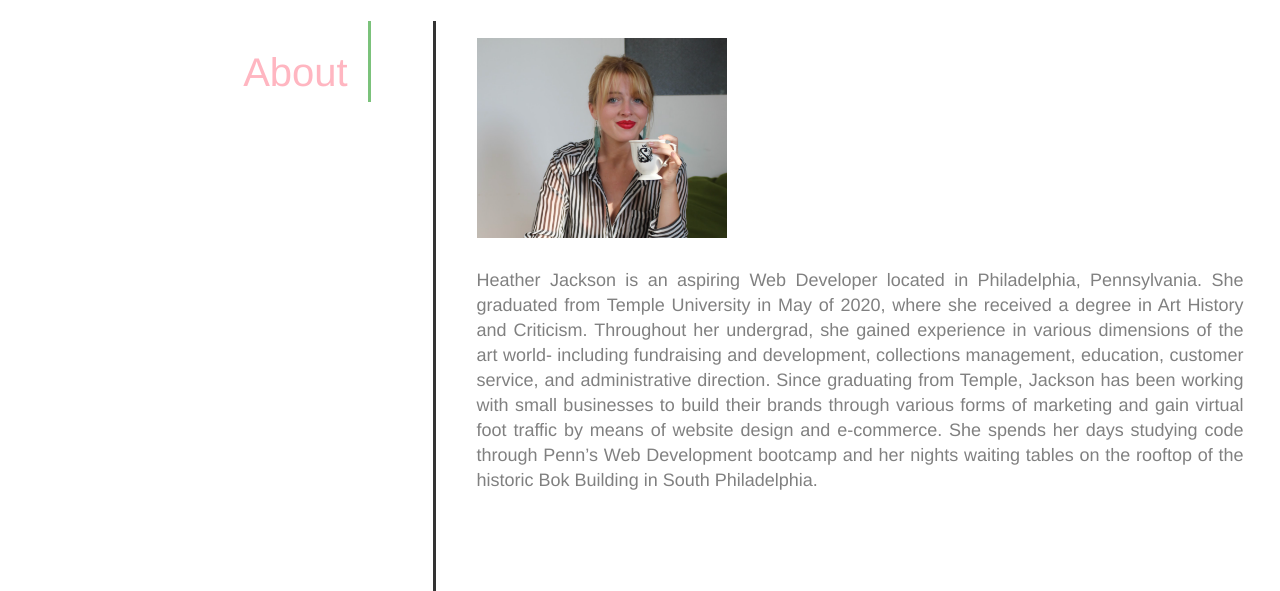
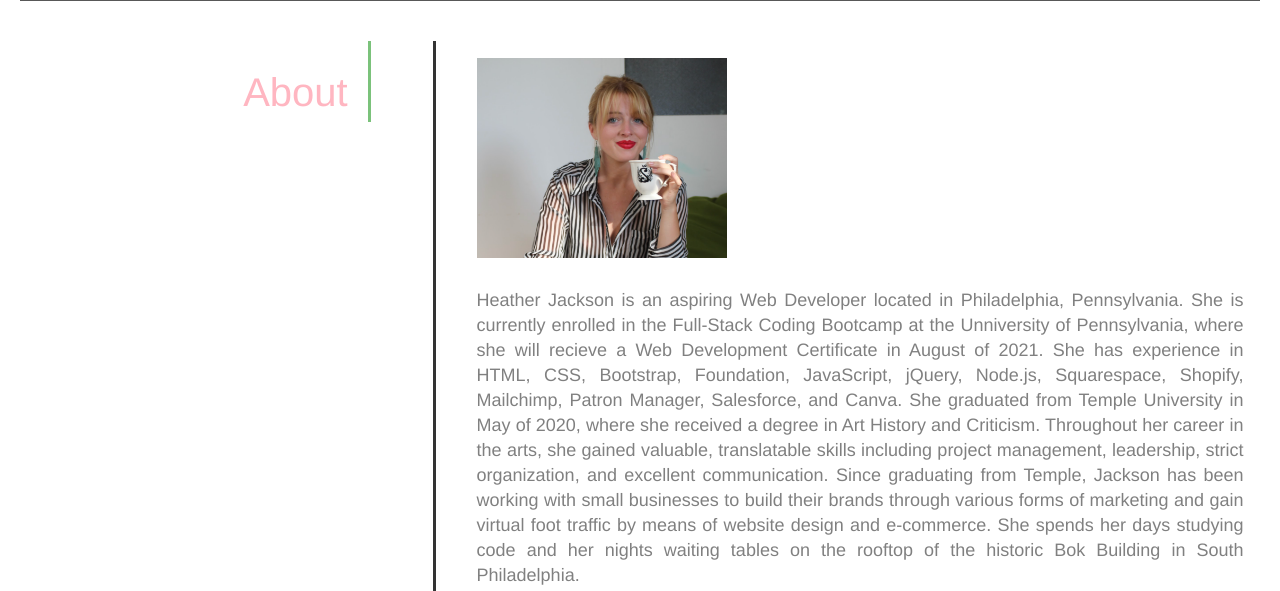
Before and after one commit to heatherloisejackson/Professional-Portfolio, a plain HTML site: page index.html in a window 1280 px wide. Shown: the part 209-800 px from the top of the page. Drawn offline with nearby package versions, Linux system fonts and the light colour scheme; a web font is replaced by a local one.

Commit message:
update bio

```diff
--- a/assets/style.css
+++ b/assets/style.css
@@ -37,6 +37,7 @@ nav {
 
 nav ul {
     list-style-type: none;
+    padding-top: 20px;
 }
 
 nav ul li {
--- a/index.html
+++ b/index.html
@@ -46,7 +46,16 @@
             <div class="content">
                 <h2>
                     <img src="./assets/portrait.png" alt="Heather Jackson Portrait" />
-                    Heather Jackson is an aspiring Web Developer located in Philadelphia, Pennsylvania. She graduated from Temple University in May of 2020, where she received a degree in Art History and Criticism. Throughout her undergrad, she gained experience in various dimensions of the art world- including fundraising and development, collections management, education, customer service, and administrative direction. Since graduating from Temple, Jackson has been working with small businesses to build their brands through various forms of marketing and gain virtual foot traffic by means of website design and e-commerce. She spends her days studying code through Penn’s Web Development bootcamp and her nights waiting tables on the rooftop of the historic Bok Building in South Philadelphia.
+                    Heather Jackson is an aspiring Web Developer located in Philadelphia, Pennsylvania. She is currently enrolled in the
+                    Full-Stack Coding Bootcamp at the Unniversity of Pennsylvania, where she will recieve a Web Development Certificate in
+                    August of 2021.
+                    She has experience in HTML, CSS, Bootstrap, Foundation, JavaScript, jQuery, Node.js, Squarespace, Shopify, Mailchimp, Patron Manager, Salesforce, and Canva.
+                    She graduated from Temple University in May of 2020, where she received a degree in Art History and Criticism.
+                    Throughout her career in the arts, she gained valuable, translatable skills including project management, leadership, strict organization, and excellent
+                    communication. Since graduating from Temple, Jackson has been working with
+                    small businesses to build their brands through various forms of marketing and gain virtual foot traffic by means of
+                    website design and e-commerce. She spends her days studying code and her nights
+                    waiting tables on the rooftop of the historic Bok Building in South Philadelphia.
                 </h2>
             </div>
             <section id="work">Work</section>
```
Also changed, not shown: 1 other file.
